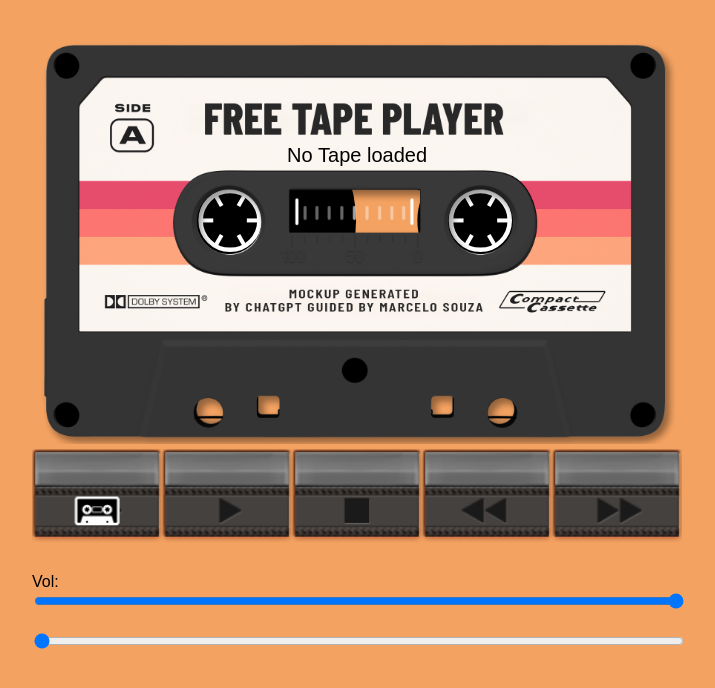
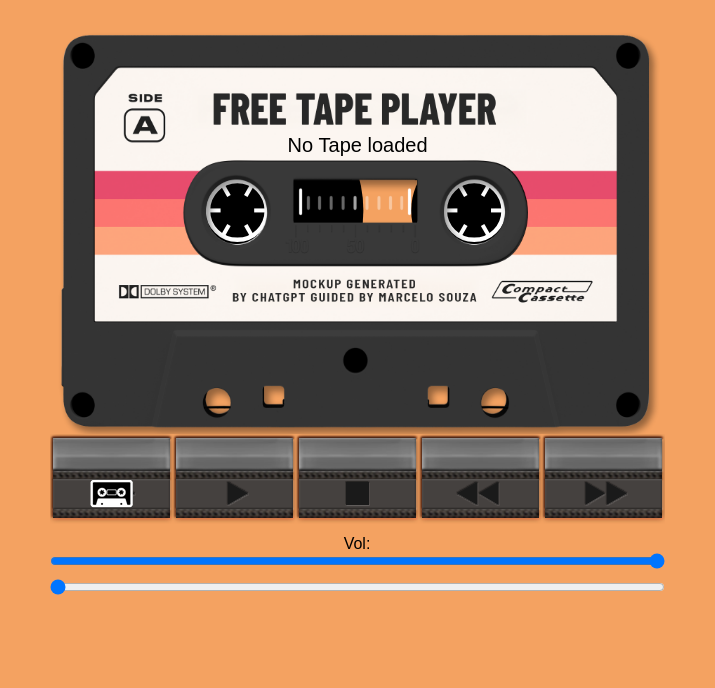
Before and after one commit to kumodot/FreeTape, a plain HTML site: page index.html in a window 1280 px wide. Shown: the whole page, without its empty margins (283-998 px from the left). Drawn offline with Linux system fonts and the light colour scheme.

Commit message:
index.html
Updated Code. Added Keyboard Shortcuts :
B - Change BG to Magenta to remove on live streams in OBS
U - Hide UI and keep just the tape
L (Load) - P (Play) - S (Stop) - F (FF) - R (RW) - "-" Vol Minus - "=" Vol Plus

Also now the STOP does not rewind the tape.

```diff
--- a/index.html
+++ b/index.html
@@ -3,67 +3,90 @@
 <head>
   <meta charset="UTF-8">
   <meta name="viewport" content="width=device-width, initial-scale=1.0">
-  <title>Web Cassette MP3 Player</title>
+  <title>FreeTape Player</title>
   <style>
     :root {
-      --button-row-offset: 1px; /* vertical offset between tape and buttons */
+      --button-row-offset: 1px;
       --label-y-offset: 5px;
-      --textY: 0.32;        /* music name vertical position */
+      --textY: 0.32;
     }
     body {
-      background-color: #f4a261;
       margin: 0;
       font-family: Arial, sans-serif;
+      background-color: #f4a261;
     }
     .player-frame {
-      width: 650px;
-      margin: 20px auto;
-      padding: 10px;
+      width: 615px; /* 123 x 5 */
+      margin: 20px auto 0 auto;
+      padding: 0;
       background-color: transparent;
       position: relative;
     }
     .button-row {
+      width: 615px;
       display: flex;
-      justify-content: space-between;
-      margin-top: var(--button-row-offset);
+      flex-direction: row;
+      justify-content: flex-start;
+      align-items: flex-start;
+      gap: 0;
+      padding: 0;
+      margin: 0;
+      box-sizing: border-box;
+      border: none;
+      background: none;
     }
     .control-button {
-      width: 20%; /* five buttons each 20% of 650px = 130px */
-      height: 94px;
-      background-size: cover;
+      width: 123px;
+      height: 91px;
+      background-size: 123px 91px;
       background-repeat: no-repeat;
       background-position: center;
       background-color: transparent;
-      border: none;
+      border: none !important;
+      outline: none !important;
+      box-shadow: none !important;
+      border-radius: 0 !important;
       cursor: pointer;
-      position: relative;
-      padding: 0;
+      padding: 0 !important;
+      margin: 0 !important;
+      box-sizing: border-box;
+      appearance: none;
     }
     .button-label {
       position: absolute;
       bottom: var(--label-y-offset);
+      left: 5px;
       color: white;
       background: rgba(0,0,0,0.5);
       padding: 2px 4px;
       font-size: 12px;
+      display: none;
     }
-    .fileBtn .button-label { left: 5px; }
-    .playBtn .button-label { left: 5px; }
-    .stopBtn .button-label { left: 5px; }
-    .prevBtn .button-label { left: 5px; }
-    .nextBtn .button-label { left: 5px; }
-    #progressContainer {
-      width: 650px;
-      margin: 10px auto;
+    #volumeContainer, #progressContainer {
+      width: 615px;
+      margin: 10px auto 0 auto;
+      text-align: center;
+      padding: 0;
     }
-    input[type=range] {
+    #volumeControl, #progressSlider {
       width: 100%;
+      margin: 0;
+      display: block;
+      box-sizing: border-box;
+    }
+    #status {
+      text-align: center;
+    }
+    #cassetteCanvas {
+      display: block;
+      margin: 0 auto;
+      /* Alinhado ao centro do container */
     }
   </style>
 </head>
 <body>
   <div class="player-frame">
-    <canvas id="cassetteCanvas" width="650" height="414"></canvas>
+    <canvas id="cassetteCanvas" width="615" height="414"></canvas>
     <div class="button-row">
       <button id="fileBtn"  class="control-button fileBtn"><span class="button-label">File</span></button>
       <button id="playBtn"  class="control-button playBtn"><span class="button-label">Play</span></button>
@@ -72,15 +95,32 @@
       <button id="nextBtn"  class="control-button nextBtn"><span class="button-label">Next</span></button>
     </div>
   </div>
+
+  <div id="volumeContainer">
+    <label>Vol:
+      <input type="range" id="volumeControl" min="0" max="1" step="0.01" value="1">
+    </label>
+  </div>
   <div id="progressContainer">
     <input type="file" id="fileInput" accept="audio/mp3" style="display:none">
-    <label>Vol:<br><input type="range" id="volumeControl" min="0" max="1" step="0.01" value="1"></label>
-    <br><br>
-    <!-- Progress label removed, only slider shown -->
     <input type="range" id="progressSlider" min="0" max="100" value="0">
     <p id="status">Status: Stopped</p>
   </div>
+
   <script>
+    // ======== BG CONFIG ========
+    let useLiveBg = false;
+    const normalBgColor = '#f4a261';
+    const liveBgColor   = '#ff00ff';
+    function setBgColor() {
+      document.body.style.backgroundColor = useLiveBg ? liveBgColor : normalBgColor;
+    }
+    setBgColor();
+    // ==========================
+
+    // Toggle UI
+    let hideUI = false;
+
     // Flags
     const showBackground = false;
     const showTrackLabel = true;
@@ -93,6 +133,61 @@
       document.querySelectorAll('.button-label').forEach(lbl => lbl.style.display = showButtonsLabels ? 'block' : 'none');
       document.getElementById('status').style.display = showStatus ? 'block' : 'none';
     });
+
+    // ==== KEYBOARD SHORTCUTS ====
+    document.addEventListener('keydown', e => {
+      if (e.target.tagName === 'INPUT') return;
+      const key = e.key.toLowerCase();
+
+      // U = Toggle UI (hide all controls except tape)
+      if (key === 'u') {
+        hideUI = !hideUI;
+        document.querySelector('.button-row').style.display = hideUI ? 'none' : 'flex';
+        document.getElementById('volumeContainer').style.display = hideUI ? 'none' : '';
+        document.getElementById('progressContainer').style.display = hideUI ? 'none' : '';
+        return;
+      }
+      // B = alterna BG magenta/normal
+      if (key === 'b') {
+        useLiveBg = !useLiveBg;
+        setBgColor();
+        return;
+      }
+      // = (igual) = volume up
+      if (e.key === '=') {
+        adjustVolume(0.05);
+        return;
+      }
+      // - (menos) = volume down
+      if (e.key === '-') {
+        adjustVolume(-0.05);
+        return;
+      }
+      // R ou seta esquerda = rewind
+      if (key === 'r' || e.key === 'arrowleft') {
+        document.getElementById('prevBtn').click();
+        return;
+      }
+      // F ou seta direita = forward
+      if (key === 'f' || e.key === 'arrowright') {
+        document.getElementById('nextBtn').click();
+        return;
+      }
+      switch(key) {
+        case 'l': document.getElementById('fileBtn').click(); break;
+        case 'p': document.getElementById('playBtn').click(); break;
+        case 's': document.getElementById('stopBtn').click(); break;
+      }
+    });
+    function adjustVolume(delta) {
+      const vol = Math.max(0, Math.min(1, audio.volume + delta));
+      audio.volume = vol;
+      buttonSound.volume = vol;
+      loadSound.volume   = vol;
+      stopSound.volume   = vol;
+      document.getElementById('volumeControl').value = vol;
+    }
+    // ============================
 
     // Sounds
     const buttonSound = new Audio('bt_press.wav');
@@ -152,6 +247,7 @@
     });
 
     // Update visual states
+    // Mantenha o updateStates assim:
 function updateStates() {
   const playBtn = document.getElementById('playBtn');
   const stopBtn = document.getElementById('stopBtn');
@@ -162,7 +258,7 @@
     stopBtn.style.backgroundImage = `url(${sIdle})`;
   } else if (isPausedState) {
     playBtn.style.backgroundImage = `url(${pPause})`;
-        stopBtn.style.backgroundImage = `url(${sIdle})`;
+    stopBtn.style.backgroundImage = `url(${sPush})`;
   } else {
     playBtn.style.backgroundImage = `url(${pIdle})`;
     stopBtn.style.backgroundImage = `url(${sPush})`;
@@ -239,16 +335,16 @@
     function stopAudio() {
   if (audioLoaded) {
     audio.pause();
-        audio.currentTime = 0;
+    // NÃO VOLTA PRO INÍCIO!
     isPlaying = false;
-        isPausedState = false;
+    isPausedState = true;
     document.getElementById('status').innerText = 'Status: Stopped';
     updateStates();
     cancelAnimationFrame(animId);
     stopSound.volume = audio.volume;
     stopSound.currentTime = 0;
     stopSound.play();
-        document.getElementById('progressSlider').value = 0;
+    // NÃO zera barra de progresso
     draw();
   }
 }
```
Lines whose indentation alone changed are shown as unchanged.
